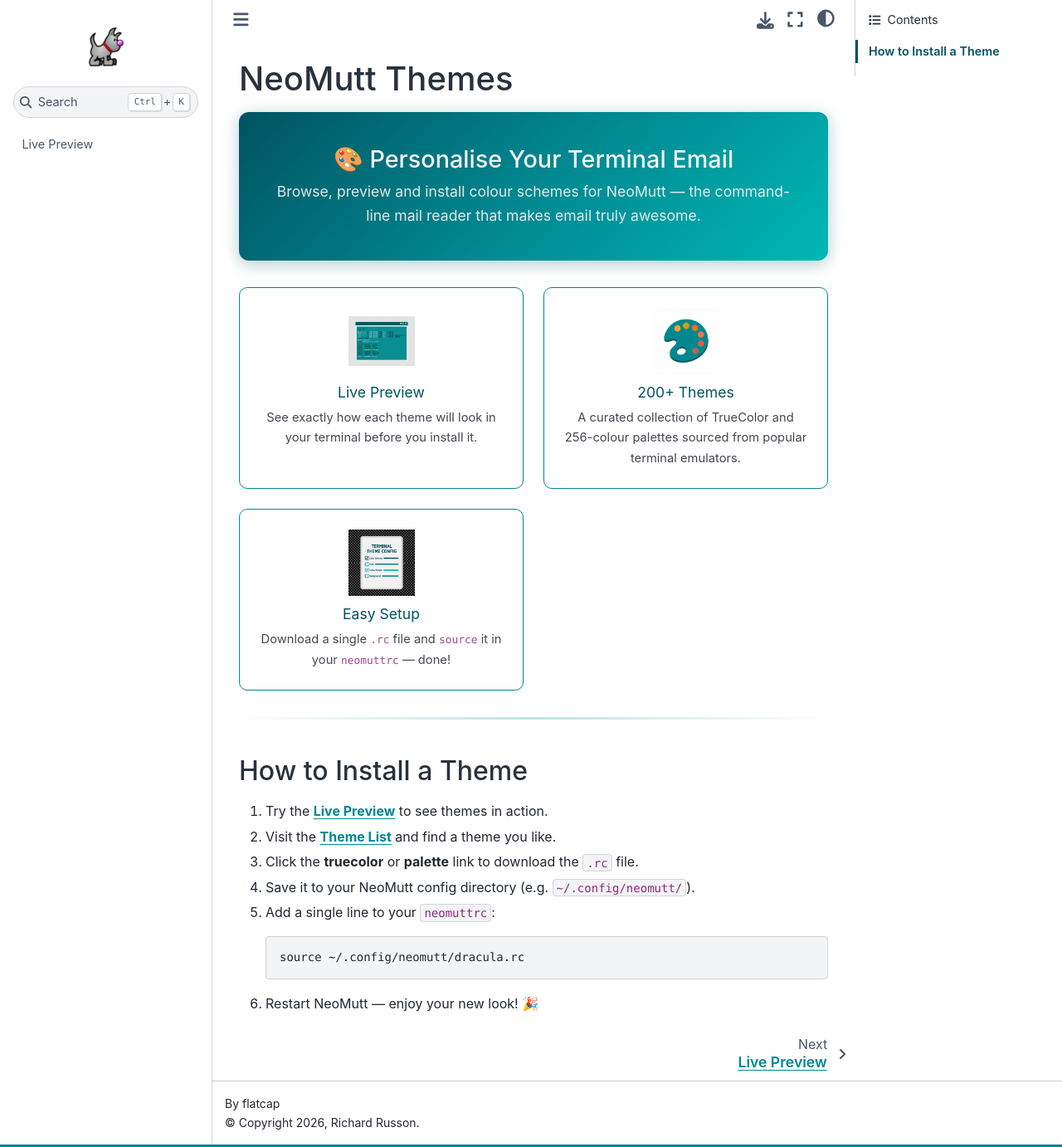
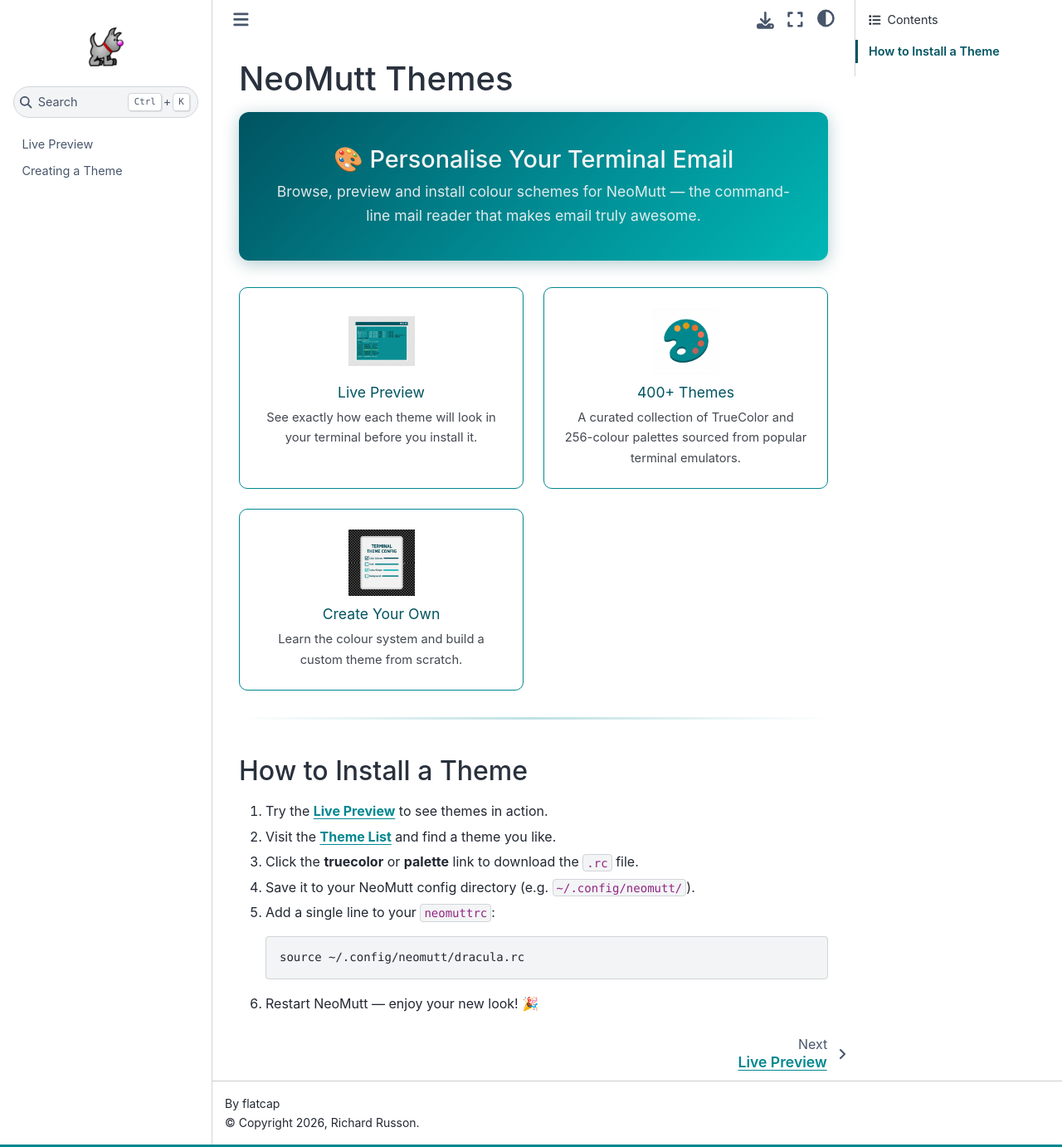
Before and after one commit to neomutt/themes, a Sphinx documentation site: the page built from docs/index.md, in a window 1280 px wide and 1382 px high. Shown: the whole window at 83% size. Built offline with Sphinx 7.4.7 and the Sphinx Book theme 1.1.4, drawn with Linux system fonts in a browser that asks for light colours; pages that are not in the unit, such as notebooks, are missing from menus.

Commit message:
Add 'Creating a Theme' guide and link feature cards
- Create docs/creating.md covering colour modes (basic/256/TrueColor),
  the color command syntax, all common colour objects, ANSI names,
  palette indices, hex TrueColor, a full annotated example theme,
  and tips for good theme design
- Turn feature cards into clickable links: Live Preview → preview,
  400+ Themes → terminal list, Create Your Own → creating guide
- Add creating.md to the toctree
- Style a.feature-card to suppress link decoration

````diff
--- a/docs/_static/custom.css
+++ b/docs/_static/custom.css
@@ -80,6 +80,12 @@
 .feature-card:hover {
   transform: translateY(-3px);
   box-shadow: 0 6px 18px rgba(0, 84, 97, 0.18);
+}
+
+a.feature-card {
+  text-decoration: none;
+  color: inherit;
+  display: block;
 }
 
 .feature-card img {
--- a/docs/index.md
+++ b/docs/index.md
@@ -13,23 +13,23 @@
 
 <div class="feature-grid">
 
-<div class="feature-card">
+<a href="preview.html" class="feature-card">
   <img src="_static/hero-terminal.png" alt="Live preview">
   <h3>Live Preview</h3>
   <p>See exactly how each theme will look in your terminal before you install it.</p>
-</div>
+</a>
 
-<div class="feature-card">
+<a href="terminal.html" class="feature-card">
   <img src="_static/palette-icon.png" alt="Colour palette">
-  <h3>200+ Themes</h3>
+  <h3>400+ Themes</h3>
   <p>A curated collection of TrueColor and 256-colour palettes sourced from popular terminal emulators.</p>
-</div>
+</a>
 
-<div class="feature-card">
+<a href="creating.html" class="feature-card">
   <img src="_static/setup-icon.png" alt="Easy setup">
-  <h3>Easy Setup</h3>
-  <p>Download a single <code>.rc</code> file and <code>source</code> it in your <code>neomuttrc</code> — done!</p>
-</div>
+  <h3>Create Your Own</h3>
+  <p>Learn the colour system and build a custom theme from scratch.</p>
+</a>
 
 </div>
 
@@ -40,6 +40,7 @@
 ---
 preview.md
 terminal.md
+creating.md
 ```
 
 <hr class="section-divider">
````
Also changed, not shown: docs/creating.md (added, +174 -0 lines).
